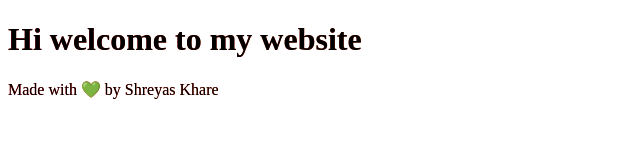
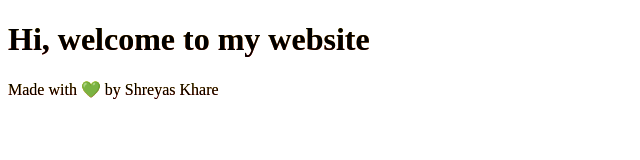
Before and after one commit to shreyas-is-the-best-at-coding/me, a plain HTML site: page index.html in a window 1280 px wide. Shown: the whole page, without its empty margins (0-640 px from the left). Drawn offline with Linux system fonts and the light colour scheme.

Commit message:
Update index.html

```diff
--- a/index.html
+++ b/index.html
@@ -4,19 +4,19 @@
     <head>
         <style>
             .linear-text-gradient {
-                background: linear-gradient(to right, red, yellow);
-                -webkit-background-clip: text;
-                background-clip: text;
-                text-fill-color: transparent;
+background: linear-gradient(to top, red, yellow);
+-webkit-background-clip: text;
+background-clip: text;
+text-fill-color: transparent;
             },
             body{
-                backgrond-color:black;
+                backgrond-color: black;
             }
         </style>
     </head>
 
     <body>
-        <h1 class="linear-text-gradient">Hi welcome to my website</h1>
+        <h1 class="linear-text-gradient">Hi, welcome to my website</h1>
       <p class="linear-text-gradient">Made with &#128154; by Shreyas Khare</p>
     </body>
 
```
